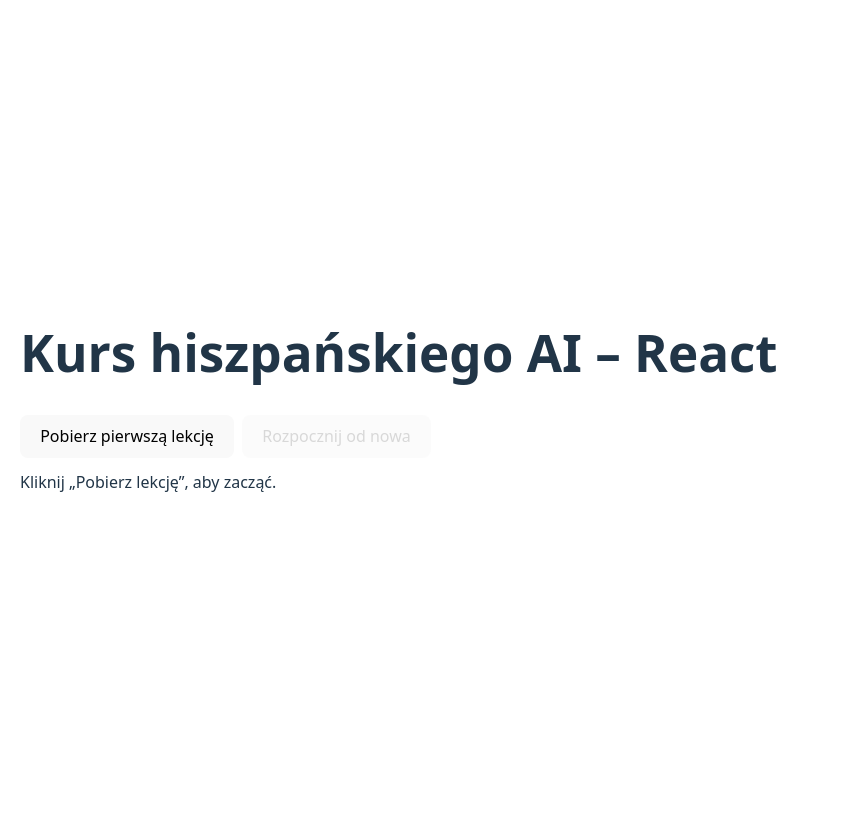
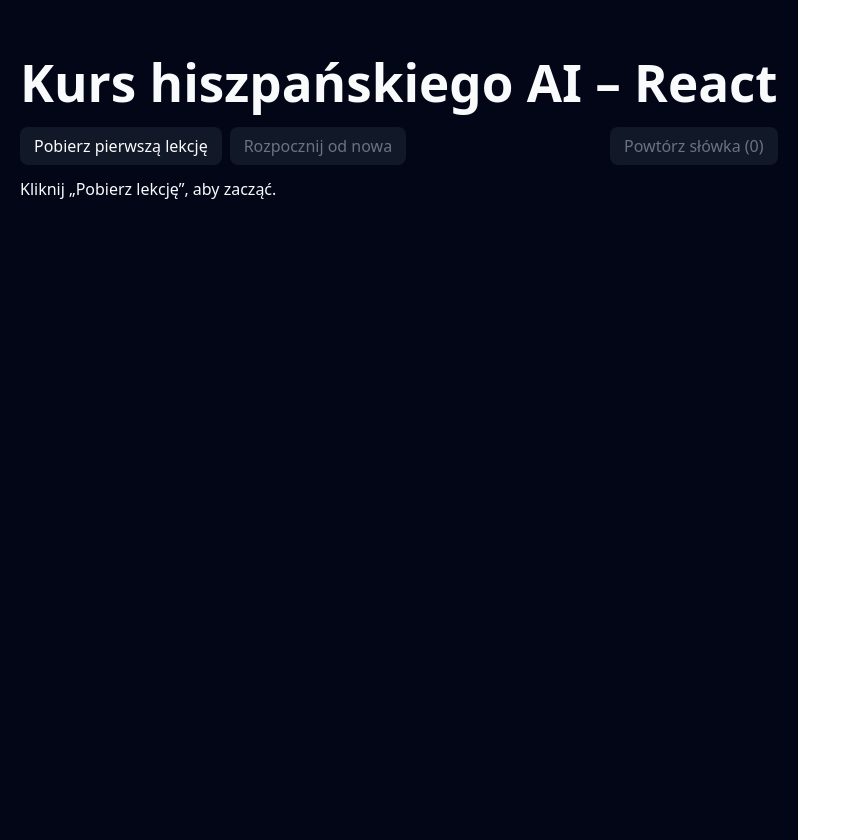
Before and after one commit to rafaraf75/kurs-hiszpanskiego-ai, a React (Vite) app in the folder frontend-react/: page / in a window 1280 px wide. Shown: the whole page, without its empty margins (0-841 px from the left). Before the commit the page ends 800 px from the top, so only its background shows below. Built offline with nearby package versions, Linux system fonts and the light colour scheme.

Commit message:
feat: add review button and load review words in App

```diff
--- a/frontend-react/src/App.jsx
+++ b/frontend-react/src/App.jsx
@@ -1,45 +1,44 @@
 import { useState, useEffect } from "react";
 import LessonView from "./LessonView";
+import ReviewView from "./ReviewView";
 
-const STORAGE_KEY = "kurs_hiszpanski_a1_react_progress_v2";
-const SCHEMA_VERSION = 1;
+const STORAGE_KEY = "kurs_hiszpanski_a1_react_progress_v1";
 
-// 🔹 helper: wczytywanie stanu z localStorage
-function loadSavedState() {
+function App() {
+  const [lesson, setLesson] = useState(null);
+  const [progress, setProgress] = useState(null);
+  const [reviewWords, setReviewWords] = useState([]);
+  const [mode, setMode] = useState("lesson"); // "lesson" | "review"
+  const [loading, setLoading] = useState(false);
+  const [error, setError] = useState("");
+
+  // 🔹 wczytanie stanu z localStorage przy starcie
+  useEffect(() => {
     try {
       const json = localStorage.getItem(STORAGE_KEY);
-    if (!json) return null;
+      if (!json) return;
+      const saved = JSON.parse(json);
 
-    const data = JSON.parse(json);
+      if (saved && saved.lesson) {
+        setLesson(saved.lesson);
+        setProgress(saved.progress || null);
+      }
+      if (saved && Array.isArray(saved.reviewWords)) {
+        setReviewWords(saved.reviewWords);
+      }
+    } catch (e) {
+      console.warn("Nie udało się wczytać stanu z localStorage", e);
+    }
+  }, []);
 
-    // prosta walidacja struktury
-    if (!data || typeof data !== "object") return null;
-    if (data.schemaVersion !== SCHEMA_VERSION) return null;
-    if (!data.lesson) return null;
-
-    return {
-      lesson: data.lesson,
-      progress: data.progress || null,
-    };
-  } catch (e) {
-    console.warn("Nie udało się wczytać stanu z localStorage, czyszczę go.", e);
-    try {
-      localStorage.removeItem(STORAGE_KEY);
-    } catch {
-      // ignorujemy
-    }
-    return null;
-  }
-}
-
-// 🔹 helper: zapis stanu do localStorage
-function saveState(lesson, progress) {
-  if (!lesson) return;
+  // 🔹 zapis stanu do localStorage, gdy zmienia się lekcja / progress / reviewWords
+  useEffect(() => {
+    if (!lesson && reviewWords.length === 0) return;
 
     const data = {
-    schemaVersion: SCHEMA_VERSION,
       lesson,
       progress,
+      reviewWords,
       timestamp: Date.now(),
     };
 
@@ -48,41 +47,12 @@
     } catch (e) {
       console.warn("Nie udało się zapisać stanu do localStorage", e);
     }
-}
-
-// 🔹 helper: wyczyszczenie stanu
-function clearState() {
-  try {
-    localStorage.removeItem(STORAGE_KEY);
-  } catch (e) {
-    console.warn("Nie udało się usunąć stanu z localStorage", e);
-  }
-}
-
-function App() {
-  const [lesson, setLesson] = useState(null);
-  const [progress, setProgress] = useState(null);
-  const [loading, setLoading] = useState(false);
-  const [error, setError] = useState("");
-
-  // 🔹 wczytanie stanu przy starcie
-  useEffect(() => {
-    const saved = loadSavedState();
-    if (saved && saved.lesson) {
-      setLesson(saved.lesson);
-      setProgress(saved.progress || null);
-    }
-  }, []);
-
-  // 🔹 zapis do localStorage przy każdej zmianie lekcji / progresu
-  useEffect(() => {
-    if (!lesson) return;
-    saveState(lesson, progress);
-  }, [lesson, progress]);
+  }, [lesson, progress, reviewWords]);
 
   async function loadLesson() {
     setLoading(true);
     setError("");
+    setMode("lesson");
 
     try {
       const res = await fetch("http://localhost:3000/lekcja");
@@ -97,7 +67,7 @@
       const newLesson = data.lekcja;
       setLesson(newLesson);
 
-      // 🔹 nowa lekcja = start od ekranu wprowadzającego
+      // 🔹 nowa lekcja = reset postępu (ale NIE resetujemy powtórek!)
       setProgress({
         phase: "intro",
         wordIndex: 0,
@@ -112,11 +82,17 @@
     }
   }
 
-  // 🔹 reset – czyści localStorage i stan w pamięci
+  // 🔹 reset – czyści localStorage i stan w pamięci (łącznie z powtórkami)
   function resetLesson() {
-    clearState();
+    try {
+      localStorage.removeItem(STORAGE_KEY);
+    } catch (e) {
+      console.warn("Nie udało się usunąć stanu z localStorage", e);
+    }
     setLesson(null);
     setProgress(null);
+    setReviewWords([]);
+    setMode("lesson");
     setError("");
   }
 
@@ -125,14 +101,50 @@
     setProgress(newProgress);
   }
 
+  // 🔹 callback z LessonView – dodawanie słówek do powtórki
+  function handleUnknownWord(word) {
+    setReviewWords((prev) => {
+      if (!word || !word.es) return prev;
+      const exists = prev.some((w) => w.es === word.es);
+      if (exists) return prev;
+      return [...prev, word];
+    });
+  }
+
+  // 🔹 przejście do trybu powtórki
+  function openReview() {
+    if (reviewWords.length === 0) return;
+    setMode("review");
+  }
+
+  function exitReview() {
+    setMode("lesson");
+  }
+
+  function clearReview() {
+    setReviewWords([]);
+  }
+
   const hasLesson = !!lesson;
 
   return (
-    <div style={{ padding: "20px", fontFamily: "system-ui, sans-serif" }}>
-      <h1>Kurs hiszpańskiego AI – React</h1>
+    <div style={{ padding: "20px", fontFamily: "system-ui, sans-serif", color: "#f9fafb", background: "#020617", minHeight: "100vh" }}>
+      <h1 style={{ marginBottom: "16px" }}>Kurs hiszpańskiego AI – React</h1>
 
+      {/* Górne przyciski */}
       <div style={{ display: "flex", gap: "8px", marginBottom: "12px" }}>
-        <button onClick={loadLesson} disabled={loading}>
+        <button
+          onClick={loadLesson}
+          disabled={loading}
+          style={{
+            padding: "8px 14px",
+            borderRadius: 8,
+            border: "none",
+            cursor: loading ? "wait" : "pointer",
+            background: "#111827",
+            color: "#f9fafb",
+          }}
+        >
           {loading
             ? "Ładowanie..."
             : hasLesson
@@ -142,29 +154,62 @@
 
         <button
           onClick={resetLesson}
-          disabled={!hasLesson}
+          disabled={!hasLesson && reviewWords.length === 0}
           style={{
-            opacity: hasLesson ? 1 : 0.5,
-            cursor: hasLesson ? "pointer" : "not-allowed",
+            padding: "8px 14px",
+            borderRadius: 8,
+            border: "none",
+            cursor:
+              !hasLesson && reviewWords.length === 0 ? "not-allowed" : "pointer",
+            background: "#111827",
+            color:
+              !hasLesson && reviewWords.length === 0 ? "#6b7280" : "#f9fafb",
           }}
         >
           Rozpocznij od nowa
         </button>
+
+        <button
+          onClick={openReview}
+          disabled={reviewWords.length === 0}
+          style={{
+            padding: "8px 14px",
+            borderRadius: 8,
+            border: "none",
+            cursor: reviewWords.length === 0 ? "not-allowed" : "pointer",
+            background:
+              reviewWords.length === 0 ? "#111827" : "#16a34a",
+            color: reviewWords.length === 0 ? "#6b7280" : "white",
+            marginLeft: "auto",
+          }}
+        >
+          Powtórz słówka ({reviewWords.length})
+        </button>
       </div>
 
-      {error && <p style={{ color: "red" }}>{error}</p>}
+      {error && <p style={{ color: "tomato" }}>{error}</p>}
 
-      {lesson ? (
+      {/* Główna zawartość: tryb lekcji vs tryb powtórki */}
+      {mode === "lesson" ? (
+        hasLesson ? (
           <LessonView
             lesson={lesson}
             progress={progress}
             onProgressChange={handleProgressChange}
             onNewLesson={loadLesson}
+            onUnknownWord={handleUnknownWord}
           />
         ) : (
           <p style={{ marginTop: "10px" }}>
             Kliknij „Pobierz lekcję”, aby zacząć.
           </p>
+        )
+      ) : (
+        <ReviewView
+          words={reviewWords}
+          onExit={exitReview}
+          onClear={clearReview}
+        />
       )}
     </div>
   );
```
Lines whose indentation alone changed are shown as unchanged.
